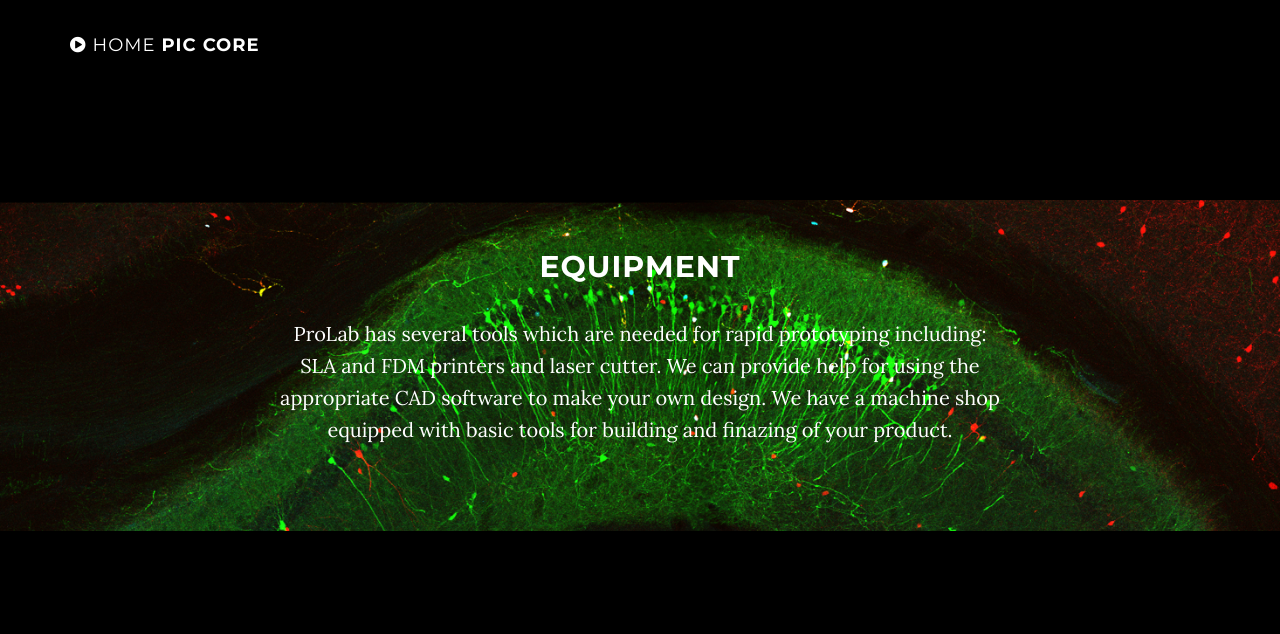
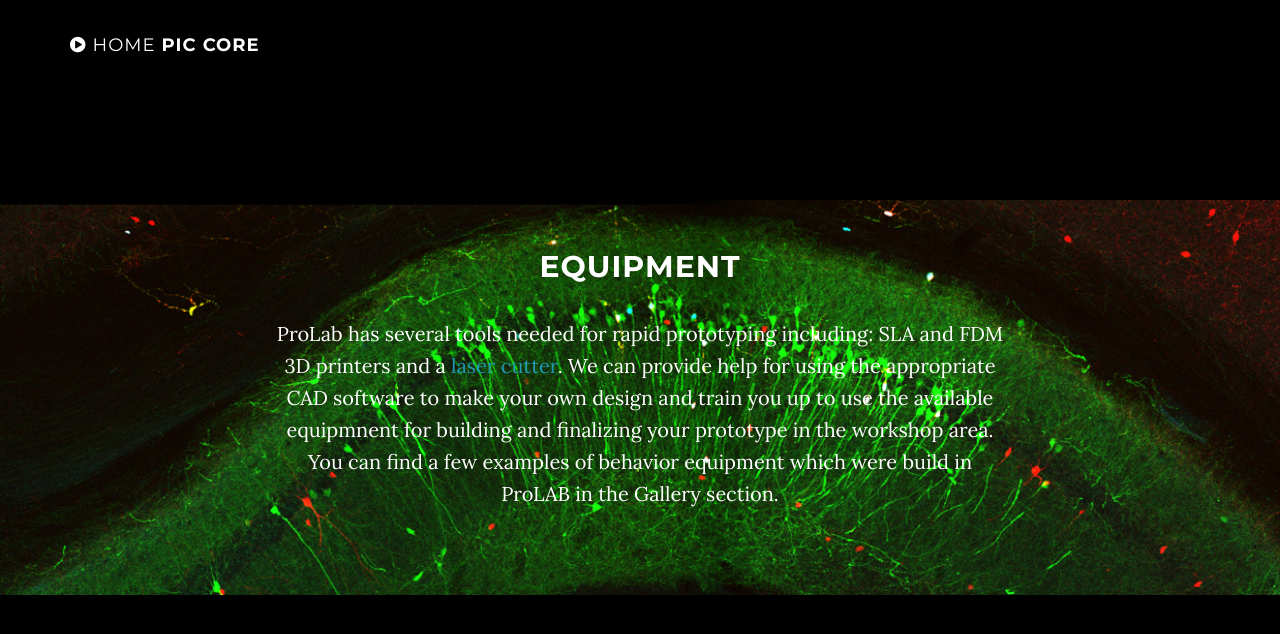
Before and after one commit to GergelyTuri/GergelyTuri.github.io, a Jekyll site: the page pages/prolab.html, which Jekyll copies as it is, in a window 1280 px wide. Shown: the top 634 px of the page. Built offline with Jekyll 4.4.1, drawn with Linux system fonts in a browser that asks for light colours.

Commit message:
some text added to pic.html and prolab.html

```diff
--- a/pages/prolab.html
+++ b/pages/prolab.html
@@ -64,7 +64,7 @@
             <div class="container">
                 <div class="col-lg-8 col-lg-offset-2">
                     <h2>Equipment</h2>
-                    <p>ProLab has several tools which are needed for rapid prototyping including: SLA and FDM printers and laser cutter. We can provide help for using the appropriate CAD software to make your own design. We have a machine shop equipped with basic tools for building and finazing of your product.</p>
+                    <p>ProLab has several tools needed for rapid prototyping including: SLA and FDM 3D printers and a <a href=http://www.thunderlaser.com/products/nova-laser-cutter.html> laser cutter</a>. We can provide help for using the appropriate CAD software to make your own design and train you up to use the available equipmnent for building and finalizing your prototype in the workshop area. You can find a few examples of behavior equipment which were build in ProLAB in the Gallery section.</p>
                 </div>
             </div>
         </div>
```
